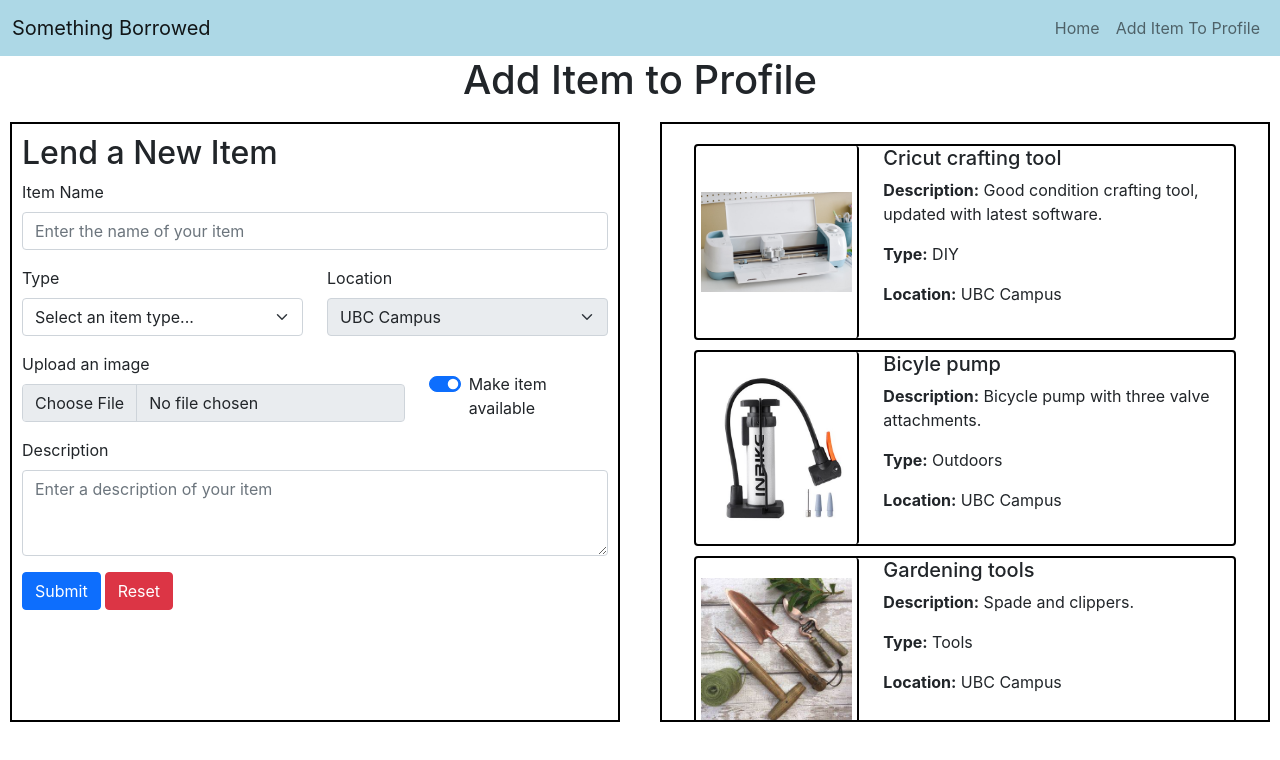
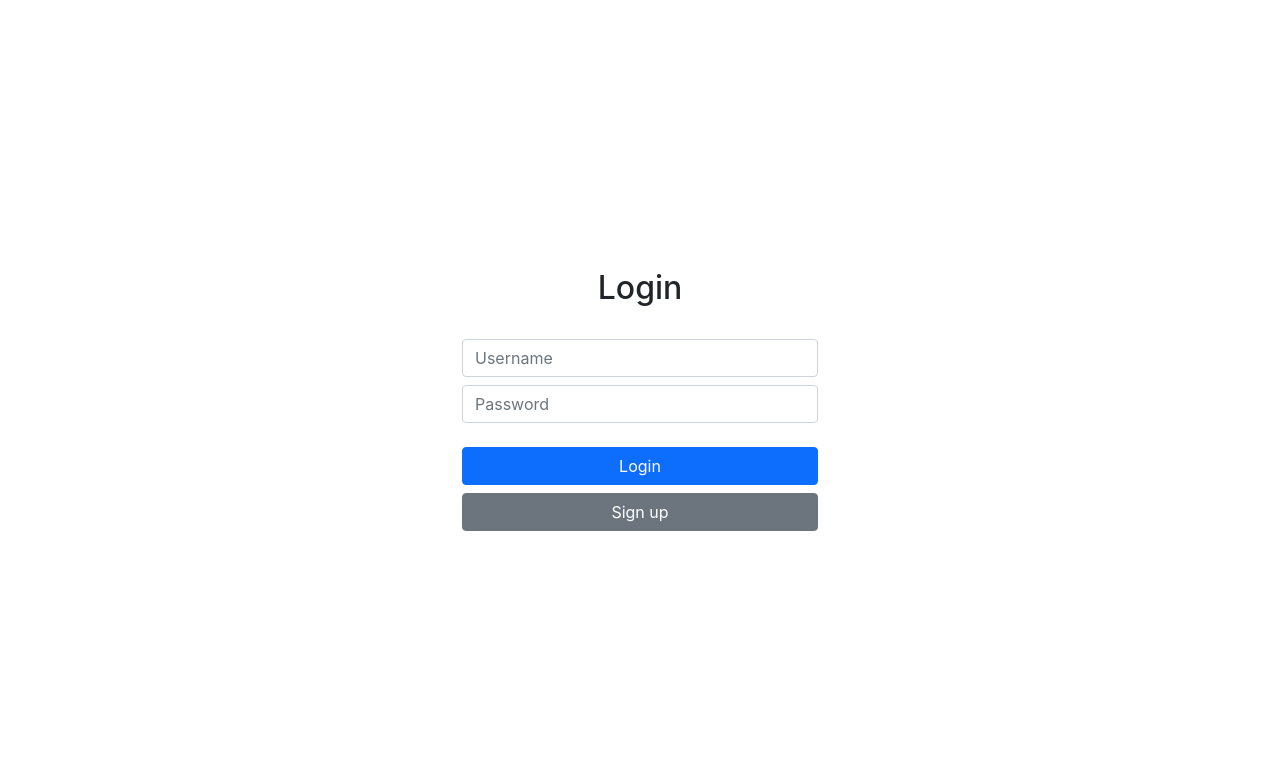
Before and after one commit to phreid/somethingBorrowed, a React (Create React App) app: page / in a window 1280 px wide. Shown: the top 760 px of the page. Built offline with nearby package versions, Linux system fonts and the light colour scheme.

Commit message:
add fake login

```diff
--- a/src/components/LoginForm.jsx
+++ b/src/components/LoginForm.jsx
@@ -1,12 +1,25 @@
+import { useState } from 'react'
 import { Form, Button, Stack } from 'react-bootstrap'
+import { useDispatch } from 'react-redux'
+import { loginUser } from '../redux/users/user'
 
 export default function LoginForm () {
+  const dispatch = useDispatch()
+
+  const [username, setUsername] = useState('')
+  const [password, setPassword] = useState('')
+
   const handleSubmit = (event) => {
     event.preventDefault()
 
-    // When we have react-router set up, can uncomment the line below (and maybe fix it) for
-    // a fake login where pressing the login button just redirects to the home page
-    // useNavigate('/home')
+    // Just doing fake login so don't even check the password
+    console.log(password)
+
+    localStorage.setItem('user', username)
+    dispatch(loginUser({ username, isLoggedIn: true }))
+    // When we have react-router set up, can uncomment the line below (and maybe fix the path)
+    // so the login button redirects to the home page
+    // useNavigate('/')
   }
 
   return (
@@ -14,8 +27,8 @@ export default function LoginForm () {
       <Form onSubmit={handleSubmit}>
         <Stack gap={4} className="mx-auto">
           <Stack gap={2}>
-          <Form.Control type="email" placeholder="Email" />
-          <Form.Control type="password" placeholder="Password" />
+            <Form.Control type="text" placeholder="Username" required onChange={e => setUsername(e.target.value)}/>
+            <Form.Control type="password" placeholder="Password" required onChange={e => setPassword(e.target.value)}/>
           </Stack>
           <Button variant="primary" type="submit">
             Login
--- a/src/index.js
+++ b/src/index.js
@@ -2,7 +2,7 @@ import React from 'react'
 import ReactDOM from 'react-dom/client'
 import './index.css'
 
-import AddItemPage from './components/AddItemPage'
+import LoginPage from './components/LoginPage'
 import { store } from './redux/store'
 import { Provider } from 'react-redux'
 
@@ -10,7 +10,7 @@ const root = ReactDOM.createRoot(document.getElementById('root'))
 root.render(
   <React.StrictMode>
     <Provider store={store}>
-      <AddItemPage />
+      <LoginPage />
     </Provider>
   </React.StrictMode>
 )
--- a/src/redux/store.js
+++ b/src/redux/store.js
@@ -1,9 +1,11 @@
 import { configureStore } from '@reduxjs/toolkit'
-import itemReducer from './items'
+import itemReducer from './items/items'
+import userReducer from './users/user'
 
 export const store = configureStore({
   reducer: {
-    items: itemReducer
+    items: itemReducer,
+    user: userReducer
   },
   devTools: true
 })
--- /dev/null
+++ b/src/redux/users/user.js
@@ -0,0 +1,20 @@
+import { createSlice } from '@reduxjs/toolkit'
+
+const INITIAL_STATE = {
+  username: localStorage.getItem('user'),
+  isLoggedIn: 'user' in localStorage
+}
+
+const userSlice = createSlice({
+  name: 'user',
+  initialState: INITIAL_STATE,
+  reducers: {
+    loginUser: (state, action) => {
+      state.username = action.payload.username
+      state.isLoggedIn = true
+    }
+  }
+})
+
+export const { loginUser } = userSlice.actions
+export default userSlice.reducer
```
Also changed, not shown: src/redux/items/state.js (renamed from src/redux/state.js, +4 -4 lines), src/components/SignUpForm.jsx (indentation only), src/redux/items/items.js (renamed from src/redux/items.js). Lines whose indentation alone changed are shown as unchanged.
